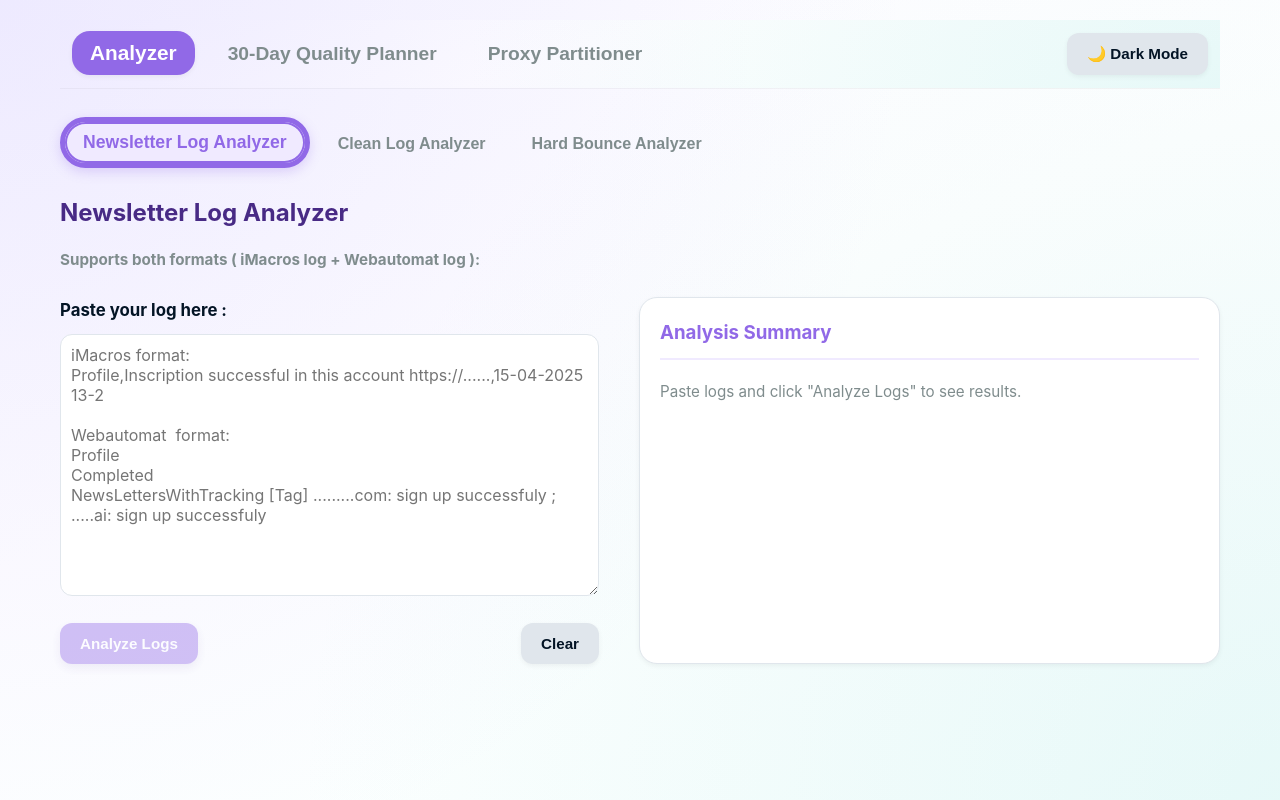
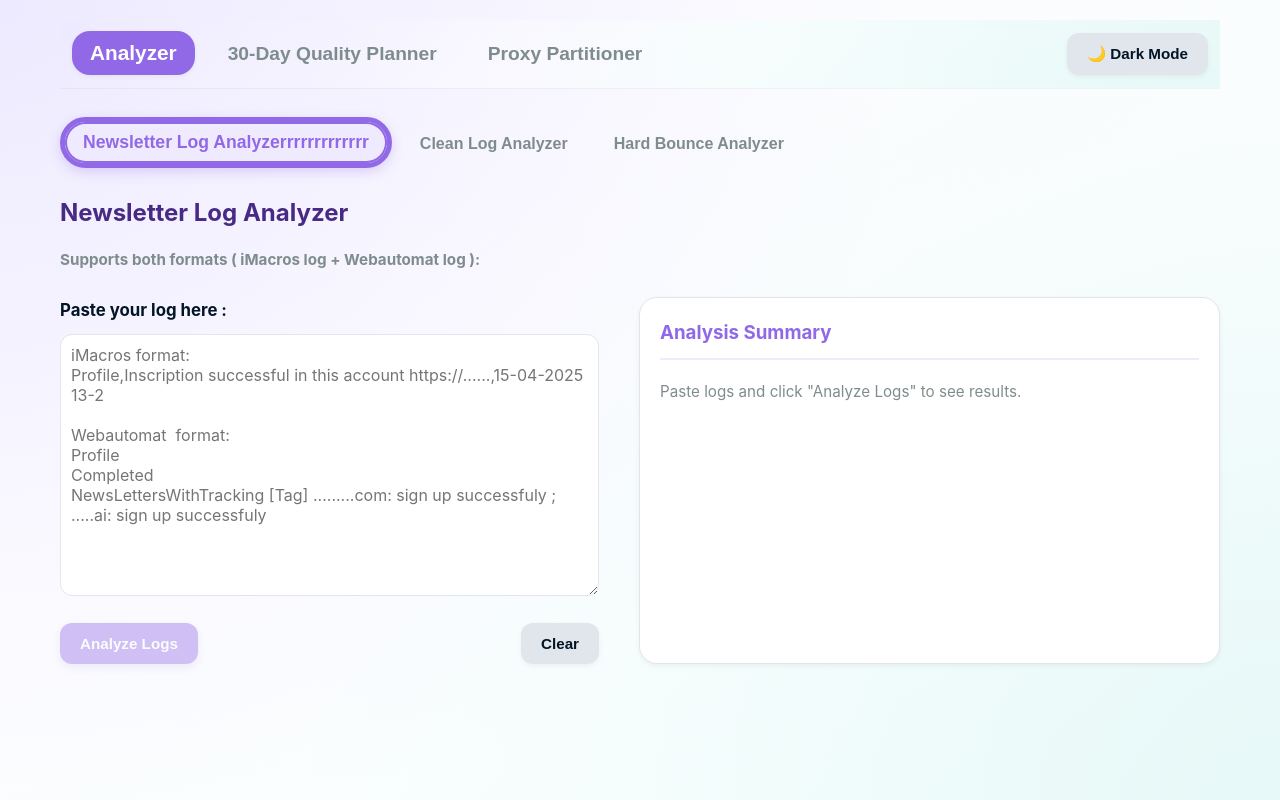
Before and after one commit to kriouichsalma5-sudo/CMHWSeedsTool, a React (Create React App) app: page / in a window 1280 px wide. Built offline with nearby package versions, Linux system fonts and the light colour scheme; the HTML template or start-up script is replaced by a standard one.

Commit message:
Update App.js

```diff
--- a/src/App.js
+++ b/src/App.js
@@ -1851,7 +1851,7 @@ export default function App() {
           }`}
           onClick={() => setSelectedLogSubTab("newsletter")}
         >
-          Newsletter Log Analyzer
+          Newsletter Log Analyzerrrrrrrrrrrrr
         </button>
 
         <button
```
